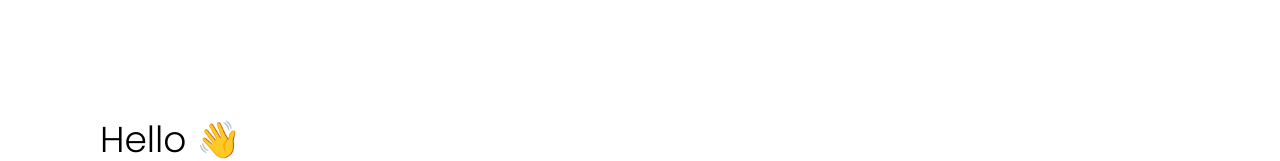
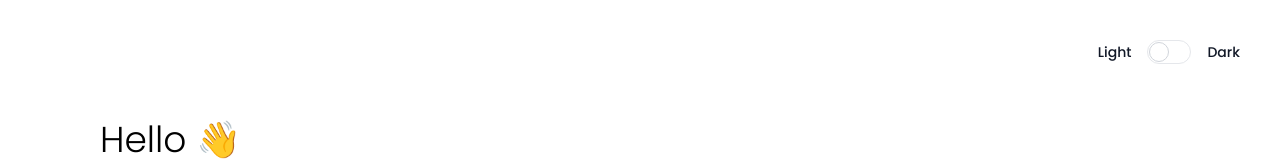
Before and after one commit to shriharimurali/shri-portfolio, a React (Vite) app: page / in a window 1280 px wide. Shown: the top 161 px of the page. Built offline with nearby package versions, Linux system fonts and the light colour scheme.

Commit message:
Add dark mode

```diff
--- a/src/App.tsx
+++ b/src/App.tsx
@@ -1,13 +1,40 @@
+import { useState } from "react";
 import { Hero, Background, Skills, Experience, Footer } from "./components";
 
 function App() {
+  const [darkToggle, setDarkToggle] = useState(false);
+
   return (
-    <div className="flex flex-col items-center bg-white min-h-screen w-full">
-      <Hero />
-      <Background />
-      <Skills />
-      <Experience />
-      <Footer />
+    <div className={` min-h-screen w-full ${darkToggle && "dark"}`}>
+      <div className="flex flex-col items-center bg-white min-h-screen w-full dark:bg-slate-800 dark:text-white">
+        <div className="flex items-center justify-end gap-4 w-full absolute py-10 px-10">
+          <span className="ml-2 text-sm font-medium text-gray-900 dark:text-white">
+            Light
+          </span>
+          <label className="inline-flex relative items-center cursor-pointer">
+            <input
+              type="checkbox"
+              className="sr-only peer"
+              checked={darkToggle}
+              readOnly
+            />
+            <div
+              onClick={() => {
+                setDarkToggle(!darkToggle);
+              }}
+              className="w-11 h-6 border bg-white-200 rounded-full peer peer-focus:ring-green-300  peer-checked:after:translate-x-full peer-checked:after:border-white after:content-[''] after:absolute after:top-0.5 after:left-[2px] after:bg-white after:border-gray-300 after:border after:rounded-full after:h-5 after:w-5 after:transition-all peer-checked:bg-slate-800"
+            ></div>
+          </label>
+          <span className="text-sm font-medium text-gray-900 dark:text-white">
+            Dark
+          </span>
+        </div>
+        <Hero />
+        <Background />
+        <Skills />
+        <Experience />
+        <Footer />
+      </div>
     </div>
   );
 }
--- a/src/components/Experience.tsx
+++ b/src/components/Experience.tsx
@@ -22,7 +22,7 @@ export const Experience = () => {
           <p className="relative group text-center md:text-left">
             <a
               href="/src/assets/cv.pdf"
-              className="text-2xl font-semibold text-slate-700 cursor-pointer"
+              className="text-2xl font-semibold text-slate-700 dark:text-white cursor-pointer"
               target="_blank"
               rel="noopener noreferrer"
             >
--- a/src/components/Hero.tsx
+++ b/src/components/Hero.tsx
@@ -6,7 +6,7 @@ export const Hero = () => {
 
         <p className="text-2xl md:text-4xl font-light leading-relaxed max-w-2xl">
           I'm{" "}
-          <strong className="font-semibold text-slate-700">
+          <strong className="font-semibold text-slate-700 dark:text-white">
             Shrihari Murali,
           </strong>{" "}
           a design-minded front-end software engineer focused on building
@@ -18,7 +18,7 @@ export const Hero = () => {
           <span className="relative group">
             <a
               href="mailto:shriharim006@gmail.com"
-              className="text-base text-slate-700"
+              className="text-base text-slate-700 dark:text-gray-400"
             >
               shriharim006@gmail.com
             </a>
--- a/src/components/List.tsx
+++ b/src/components/List.tsx
@@ -10,7 +10,9 @@ export const List = ({ list, heading }: ListProps) => {
         <li
           key={`${item}-${idx}`}
           className={`${
-            heading && idx === 0 ? "font-semibold text-slate-700 uppercase" : ""
+            heading && idx === 0
+              ? "font-semibold text-slate-700 dark:text-white uppercase"
+              : ""
           }`}
         >
           {item}
--- a/tailwind.config.js
+++ b/tailwind.config.js
@@ -1,5 +1,6 @@
 /** @type {import('tailwindcss').Config} */
 module.exports = {
+  darkMode: "class",
   content: [
     "./index.html", // <= add this
     "./src/**/*.{js,ts,jsx,tsx}", // <= no spaces
```
